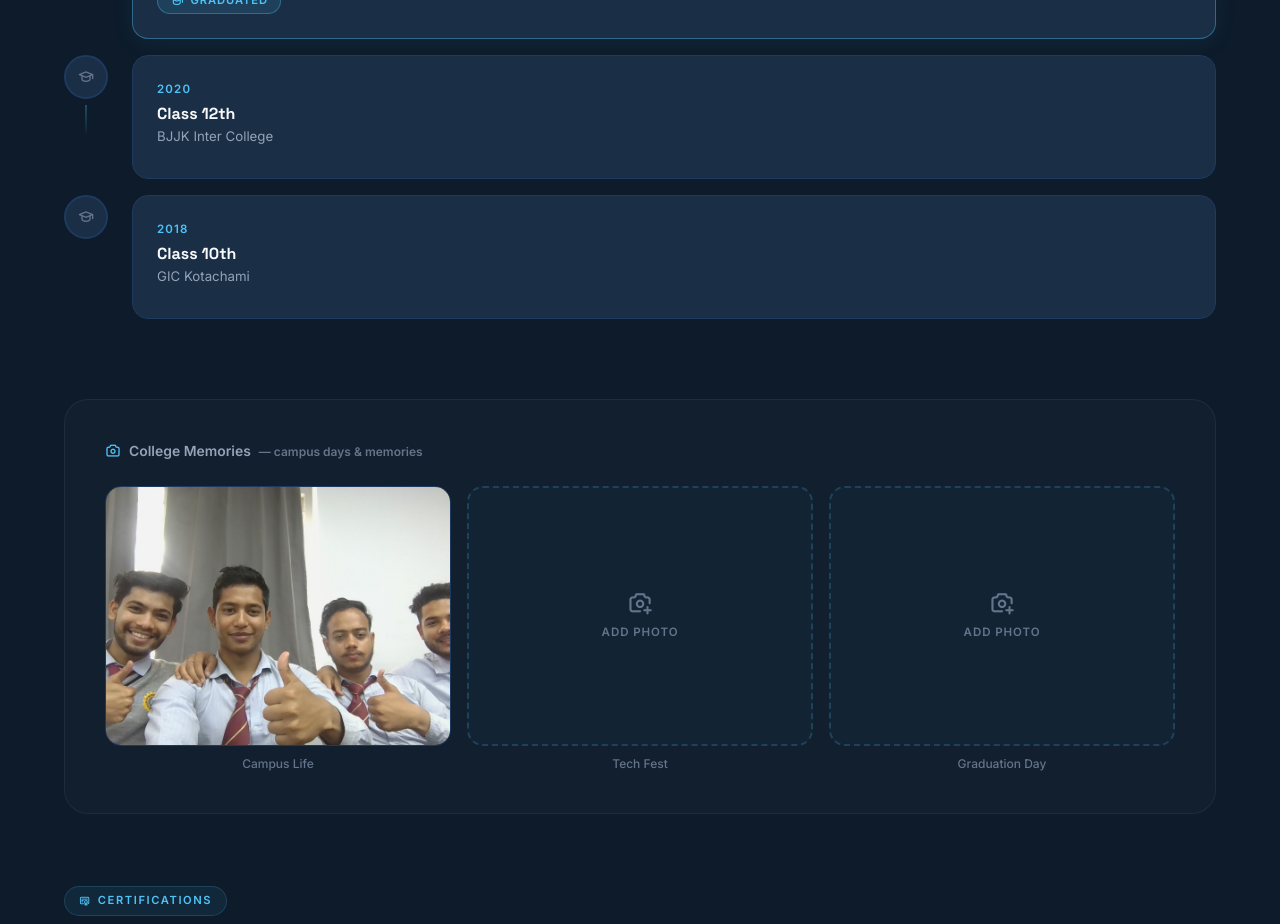
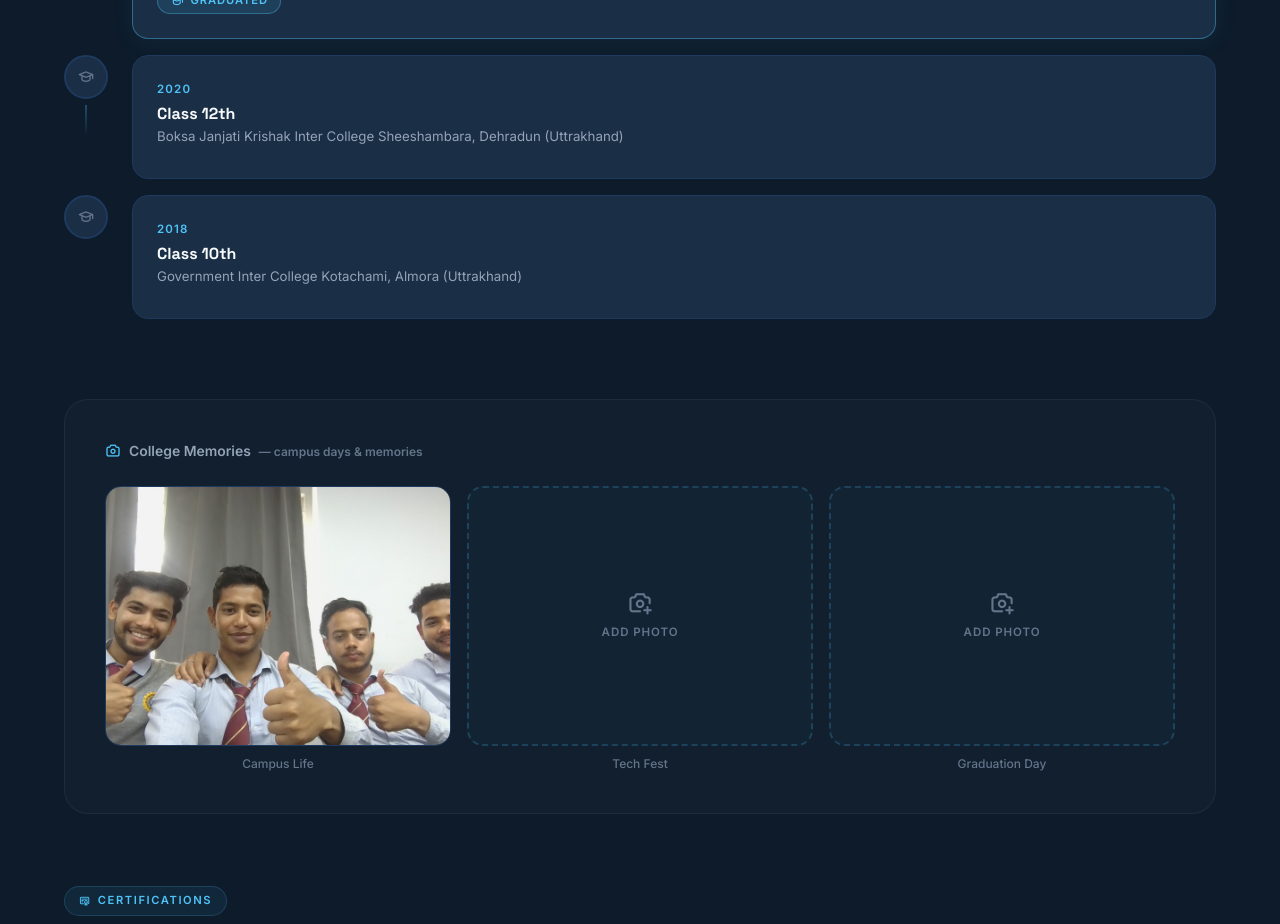
Before and after one commit to vishalrawat4873/angular-portfolio, an Angular app: page / in a window 1280 px wide. Shown: the part 6840-7764 px from the top of the page. Built offline with nearby package versions, Linux system fonts and the light colour scheme.

Commit message:
fix: update educational institute names for accuracy

```diff
--- a/src/app/features/home/home.ts
+++ b/src/app/features/home/home.ts
@@ -286,14 +286,14 @@ export class Home implements OnInit, OnDestroy {
     },
     {
       degree: 'Class 12th',
-      institute: 'BJJK Inter College',
+      institute: 'Boksa Janjati Krishak Inter College Sheeshambara, Dehradun (Uttrakhand)',
       period: '2020',
       status: 'Completed',
       isCurrent: false,
     },
     {
       degree: 'Class 10th',
-      institute: 'GIC Kotachami',
+      institute: 'Government Inter College Kotachami, Almora (Uttrakhand)',
       period: '2018',
       status: 'Completed',
       isCurrent: false,
```
